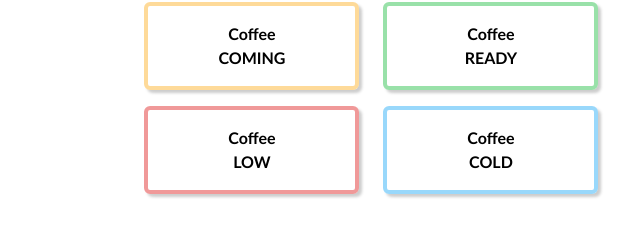
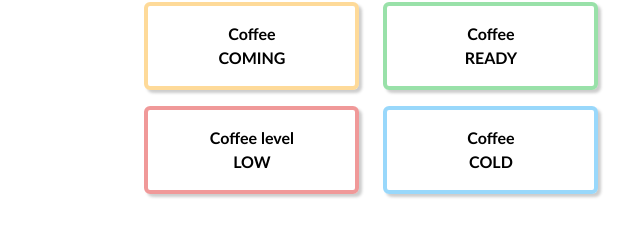
Before and after one commit to msamula/coffeeCupApp, a website built with webpack: page public/index.html in a window 1280 px wide. Shown: the part 821-1065 px from the top of the page, 327-967 px from the left. Built offline with nearby package versions, Linux system fonts and the light colour scheme; files whose address does not match are found by name.

```diff
--- a/public/index.html
+++ b/public/index.html
@@ -58,7 +58,7 @@
 
                         <div class="col-3">
                             <div id="low" class="alert sign" role="alert"  style="border-color: rgba(217, 2, 2,0.4);">
-                                Coffee<br>LOW
+                                Coffee level<br>LOW
                             </div>
                         </div>
 
```
